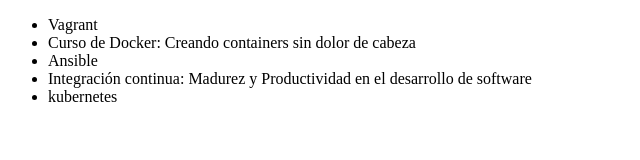
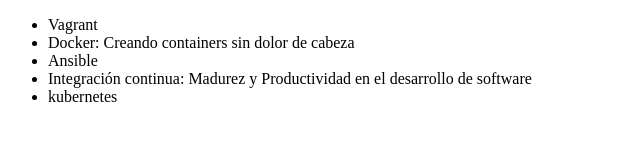
Before and after one commit to nifel12/Aluragit, a plain HTML site: page index.html in a window 1280 px wide. Shown: the full height of the page, 0-640 px from the left. Drawn offline with Linux system fonts and the light colour scheme.

Commit message:
actualizando nomvre docker

```diff
--- a/index.html
+++ b/index.html
@@ -7,7 +7,7 @@
 <body>
     <ul>
         <li> Vagrant </li>
-        <li> Curso de Docker: Creando containers sin dolor de cabeza </li>
+        <li> Docker: Creando containers sin dolor de cabeza </li>
         <li> Ansible </li>
         <li> Integración continua: Madurez y Productividad en el desarrollo de software</li>
         <li> kubernetes </li>
```
